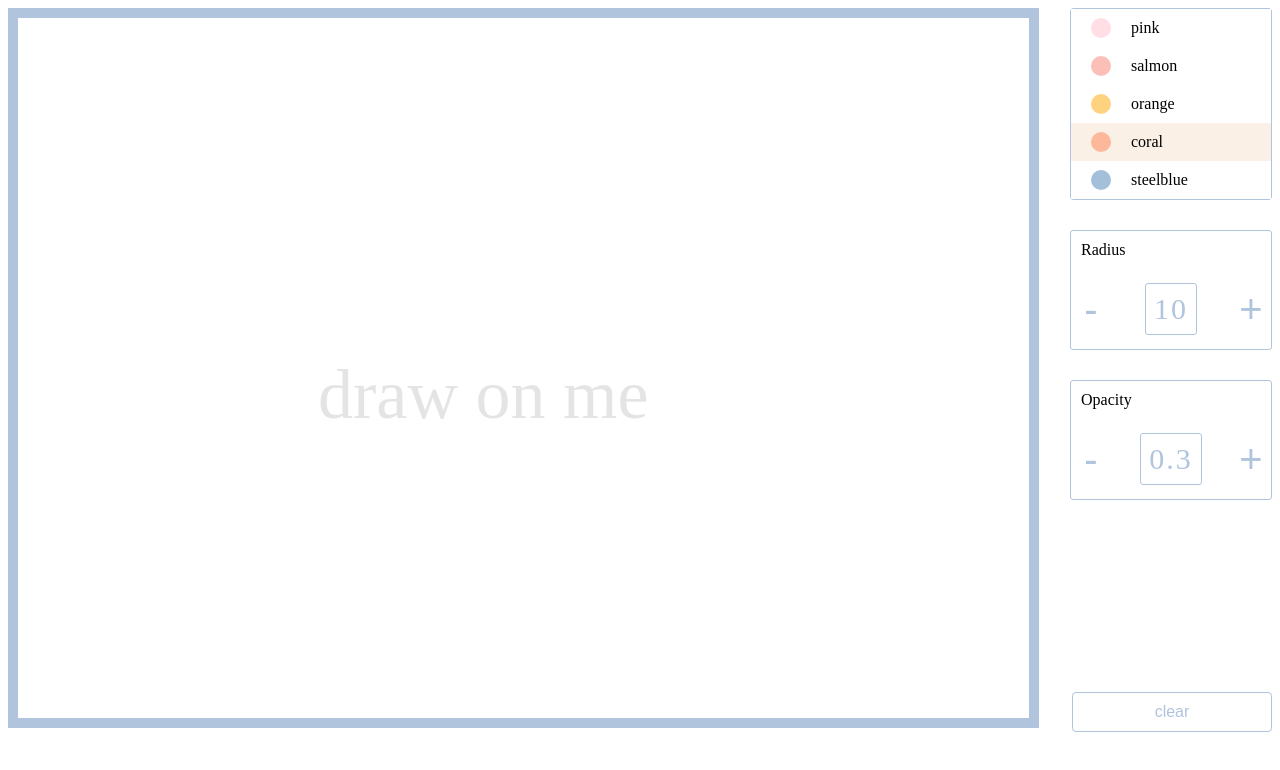
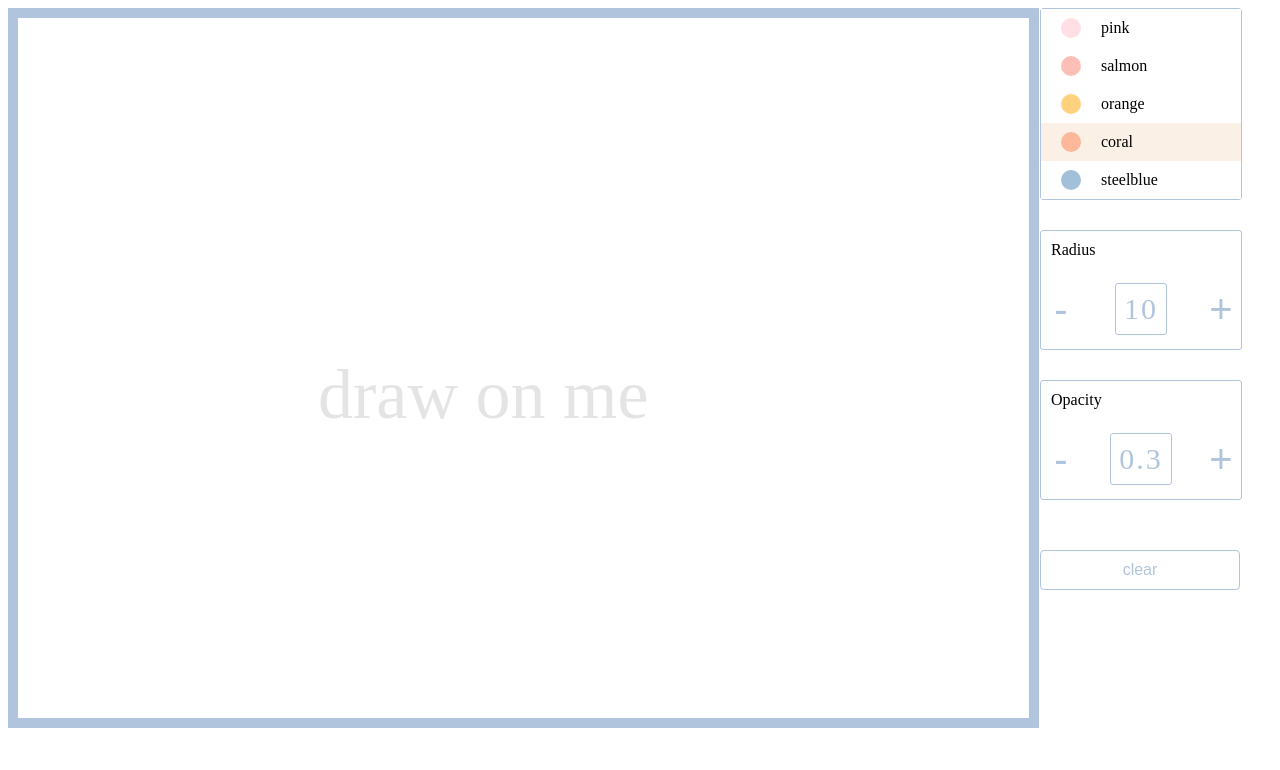
Before and after one commit to eadehemingway/drawpad, a Gatsby site: page / in a window 1280 px wide. Built offline with nearby package versions, Linux system fonts and the light colour scheme; Gatsby itself is replaced by a stand-in of ours.

Commit message:
rename bool

```diff
--- a/src/pages/index.tsx
+++ b/src/pages/index.tsx
@@ -11,7 +11,7 @@ export default function MouseGame2() {
   const [color, setColor] = useState("coral")
   const [radius, setRadius] = useState(10)
   const [opacity, setOpacity] = useState(0.3)
-  const [drawCirclesBool, setDrawerCirclesBool] = useState(true)
+  const [pauseDrawing, setPauseDrawing] = useState(false)
 
   useEffect(() => {
     const svg = d3.select("svg")
@@ -30,7 +30,7 @@ export default function MouseGame2() {
 
   function pauseCircles(e) {
     if (e.keyCode === 32) {
-      setDrawerCirclesBool(!drawCirclesBool)
+      setPauseDrawing(!pauseDrawing)
     }
   }
 
@@ -40,10 +40,10 @@ export default function MouseGame2() {
 
   useEffect(() => {
     document.addEventListener("keydown", pauseCircles)
-  }, [drawCirclesBool])
+  }, [pauseDrawing])
 
   function addNode(e) {
-    if (!drawCirclesBool) return
+    if (pauseDrawing) return
 
     const newData = [
       ...data,
@@ -53,7 +53,7 @@ export default function MouseGame2() {
   }
 
   function drawCircles() {
-    if (!drawCirclesBool) return
+    if (pauseDrawing) return
 
     const circles = d3
       .select("svg")
@@ -68,8 +68,6 @@ export default function MouseGame2() {
       .attr("r", radius)
       .attr("fill", color)
       .attr("opacity", opacity)
-
-    circles.exit().transition().duration(100).attr("opacity", 0).remove()
   }
 
   function clear() {
@@ -90,10 +88,8 @@ export default function MouseGame2() {
 
   function increaseOpacity() {
     if (opacity === 1) return
-
     const newOpacity = opacity + 0.1
     const roundedOpacity = newOpacity.toFixed(1)
-
     setOpacity(Number(roundedOpacity))
   }
 
@@ -106,8 +102,8 @@ export default function MouseGame2() {
 
   return (
     <Container>
-      <Svg onMouseMove={addNode} drawCirclesBool={drawCirclesBool}></Svg>
-      <ClearBtn onClick={clear}>clear</ClearBtn>
+      <Svg onMouseMove={addNode} pauseDrawing={pauseDrawing}></Svg>
+
       <PanelWrapper>
         <BallColorPanel color={color} changeColor={setColor} />
         <IncreaseDecreasePanel
@@ -122,6 +118,7 @@ export default function MouseGame2() {
           increase={increaseOpacity}
           decrease={decreaseOpacity}
         />
+        <ClearBtn onClick={clear}>clear</ClearBtn>
       </PanelWrapper>
     </Container>
   )
@@ -131,7 +128,7 @@ const PanelWrapper = styled.div`
   display: flex;
   flex-direction: column;
   position: absolute;
-  right: 0;
+  right: 30px;
   top: 0;
 `
 const Container = styled.div`
@@ -144,8 +141,8 @@ const Svg = styled.svg`
   margin: auto;
   height: 700px;
   border: 10px solid lightsteelblue;
-  cursor: ${({ drawCirclesBool }) =>
-    drawCirclesBool ? `url(${paintbrush}) 0 20, auto` : "default"};
+  cursor: ${({ pauseDrawing }) =>
+    pauseDrawing ? "default" : `url(${paintbrush}) 0 20, auto`};
 `
 const ClearBtn = styled.button`
   border: 1px solid lightsteelblue;
@@ -157,7 +154,5 @@ const ClearBtn = styled.button`
   background: white;
   color: lightsteelblue;
   outline: none;
-  position: absolute;
-  right: 0;
-  bottom: 0;
+  margin-top: 50px;
 `
```
